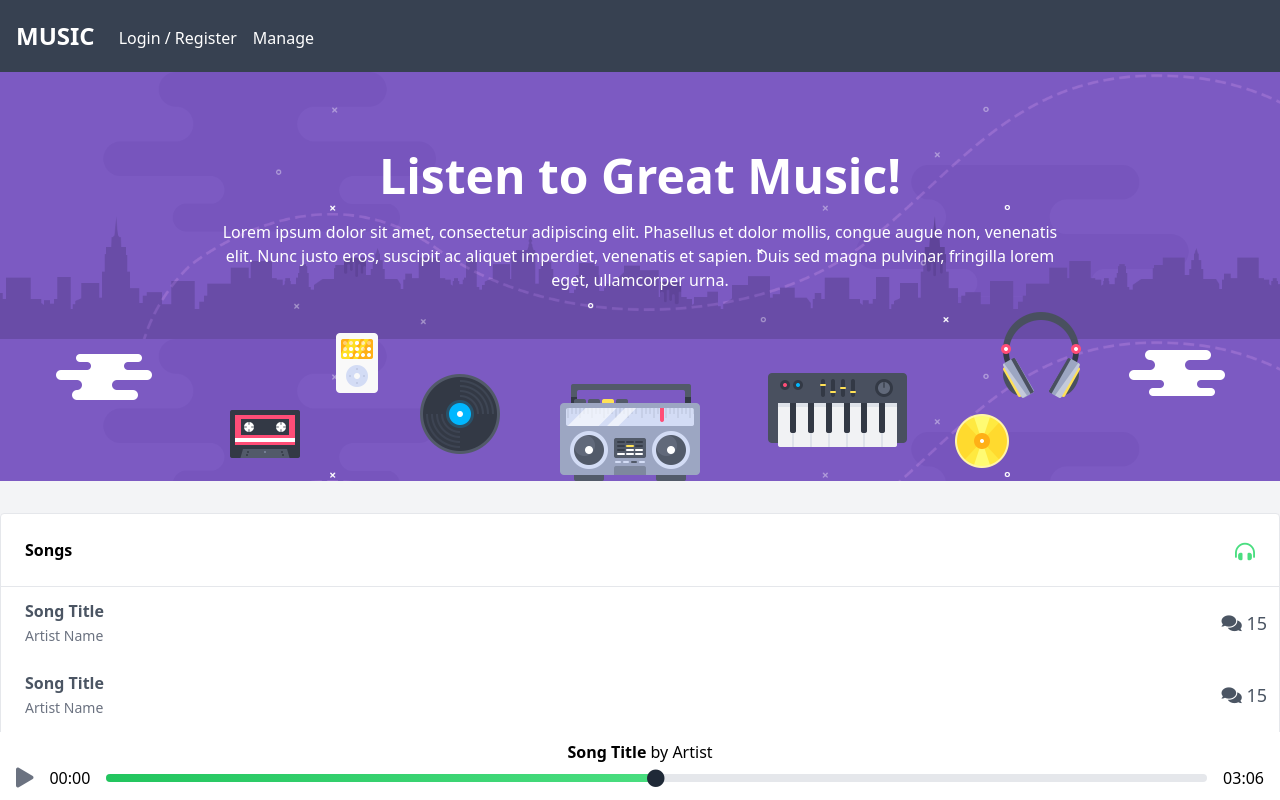
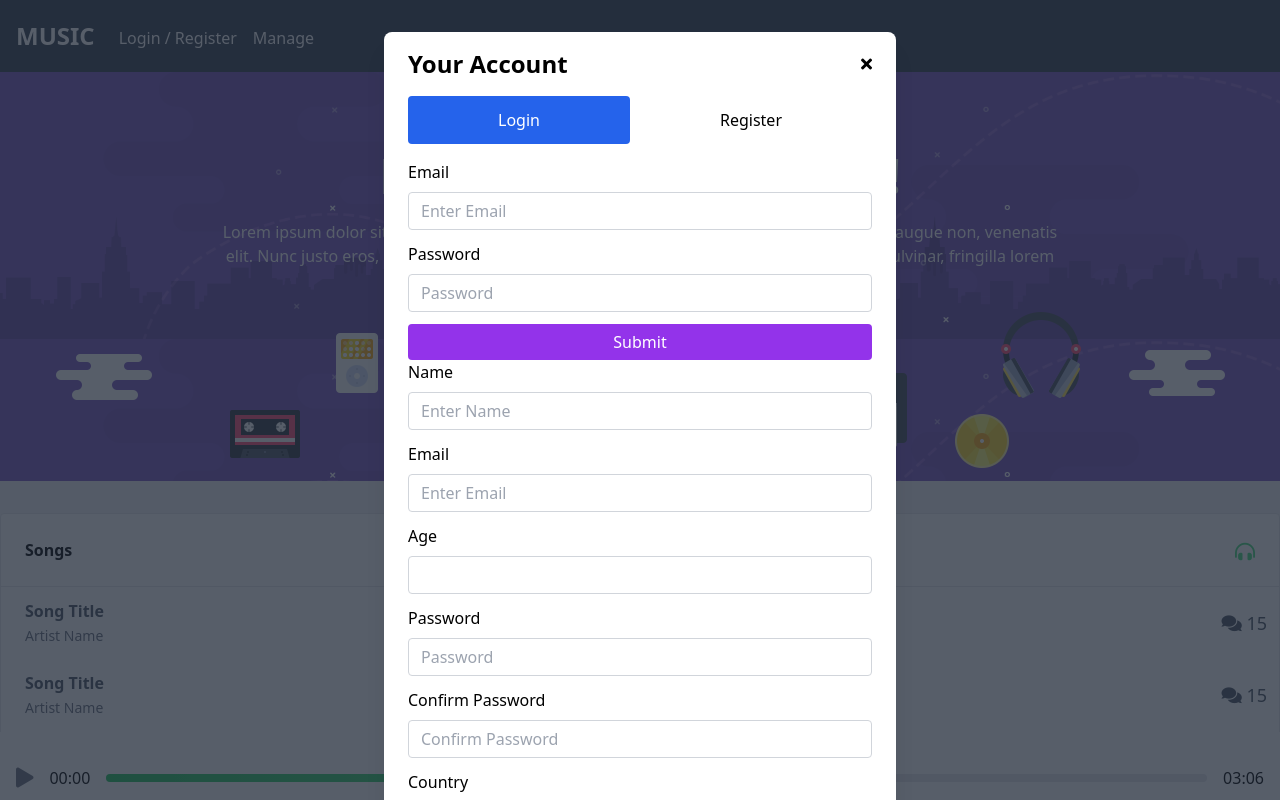
Before and after one commit to orsdev/vue-music, a Vue app: page / in a window 1280 px wide. Both pictures are taken after a click on the link "Login / Register". Shown: the top 800 px of the page. Built offline with nearby package versions, Linux system fonts and the light colour scheme.

Commit message:
feat: add modal pinia feature

```diff
--- a/src/components/auth-modal.vue
+++ b/src/components/auth-modal.vue
@@ -1,5 +1,9 @@
 <template>
-  <div class="fixed z-10 inset-0 overflow-y-auto hidden" id="modal">
+  <div
+    class="fixed z-10 inset-0 overflow-y-auto"
+    :class="modal.hiddenClass"
+    id="modal"
+  >
     <div
       class="flex items-end justify-center min-h-screen pt-4 px-4 pb-20 text-center sm:block sm:p-0"
     >
@@ -22,7 +26,9 @@
             <p class="text-2xl font-bold">Your Account</p>
             <!-- Modal Close Button -->
             <div class="modal-close cursor-pointer z-50">
-              <i class="fas fa-times"></i>
+              <button @click.prevent="modal.toggleModal">
+                <i class="fas fa-times"></i>
+              </button>
             </div>
           </div>
 
@@ -148,7 +154,14 @@
 </template>
 
 <script lang="ts">
+import { useModalStore } from "@/stores/modal";
+
 export default {
   name: "auth-modal",
+  setup() {
+    const modal = useModalStore();
+
+    return { modal };
+  },
 };
 </script>
--- a/src/components/header.vue
+++ b/src/components/header.vue
@@ -8,7 +8,7 @@
         <!-- Primary Navigation -->
         <ul class="flex flex-row mt-1">
           <!-- Navigation Links -->
-          <li>
+          <li @click.prevent="toggleModal">
             <a class="px-2 text-white" href="#">Login / Register</a>
           </li>
           <li>
@@ -21,7 +21,14 @@
 </template>
 
 <script lang="ts">
+import { useModalStore } from "@/stores/modal";
+
 export default {
   name: "page-header",
+  setup() {
+    const modal = useModalStore();
+
+    return { toggleModal: modal.toggleModal };
+  },
 };
 </script>
--- a/src/stores/counter.ts
+++ /dev/null
@@ -1,12 +0,0 @@
-import { ref, computed } from 'vue'
-import { defineStore } from 'pinia'
-
-export const useCounterStore = defineStore('counter', () => {
-  const count = ref(0)
-  const doubleCount = computed(() => count.value * 2)
-  function increment() {
-    count.value++
-  }
-
-  return { count, doubleCount, increment }
-})
--- /dev/null
+++ b/src/stores/modal.ts
@@ -0,0 +1,19 @@
+import { defineStore } from "pinia";
+
+export const useModalStore = defineStore("modal", {
+  state: () => {
+    return {
+      isOpen: false,
+    };
+  },
+  getters: {
+    hiddenClass(state): "" | "hidden" {
+      return state.isOpen ? "" : "hidden";
+    },
+  },
+  actions: {
+    toggleModal() {
+      this.isOpen = !this.isOpen;
+    },
+  },
+});
```
